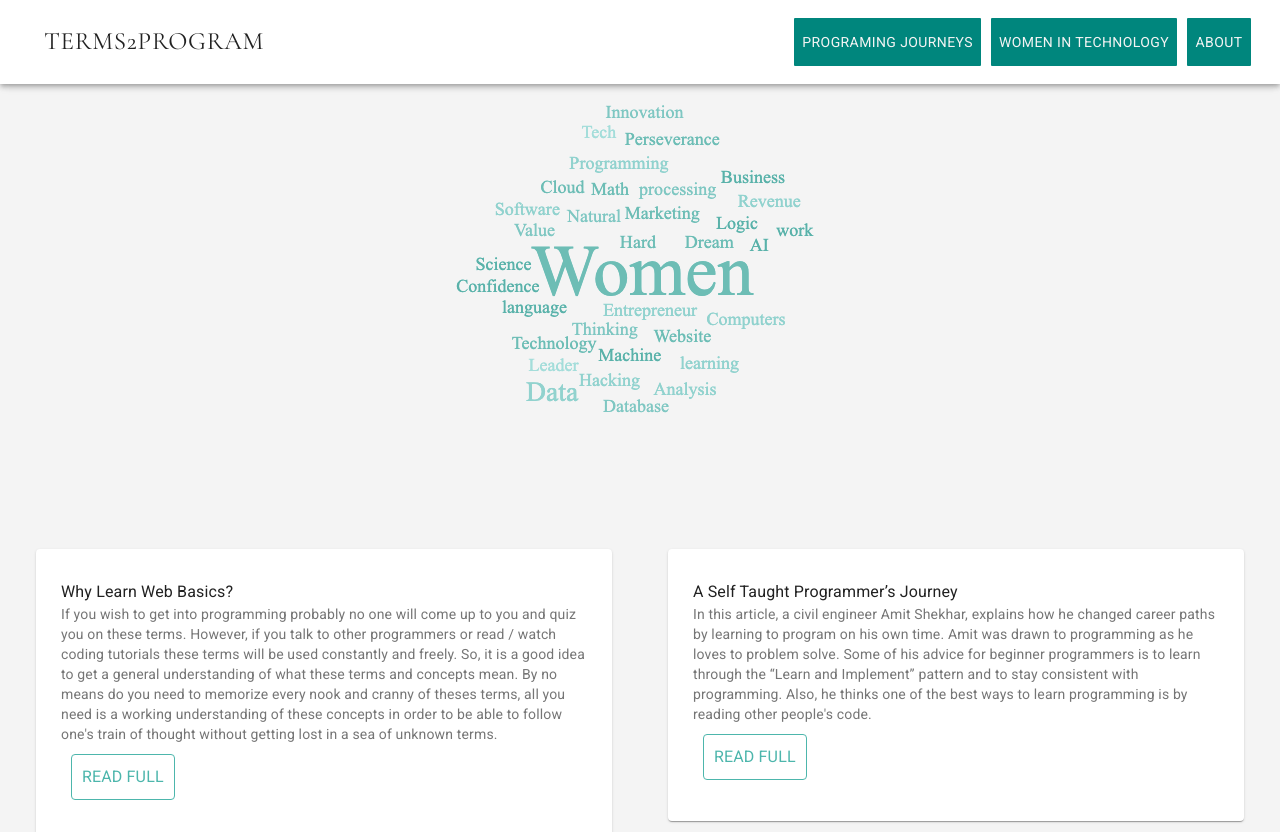
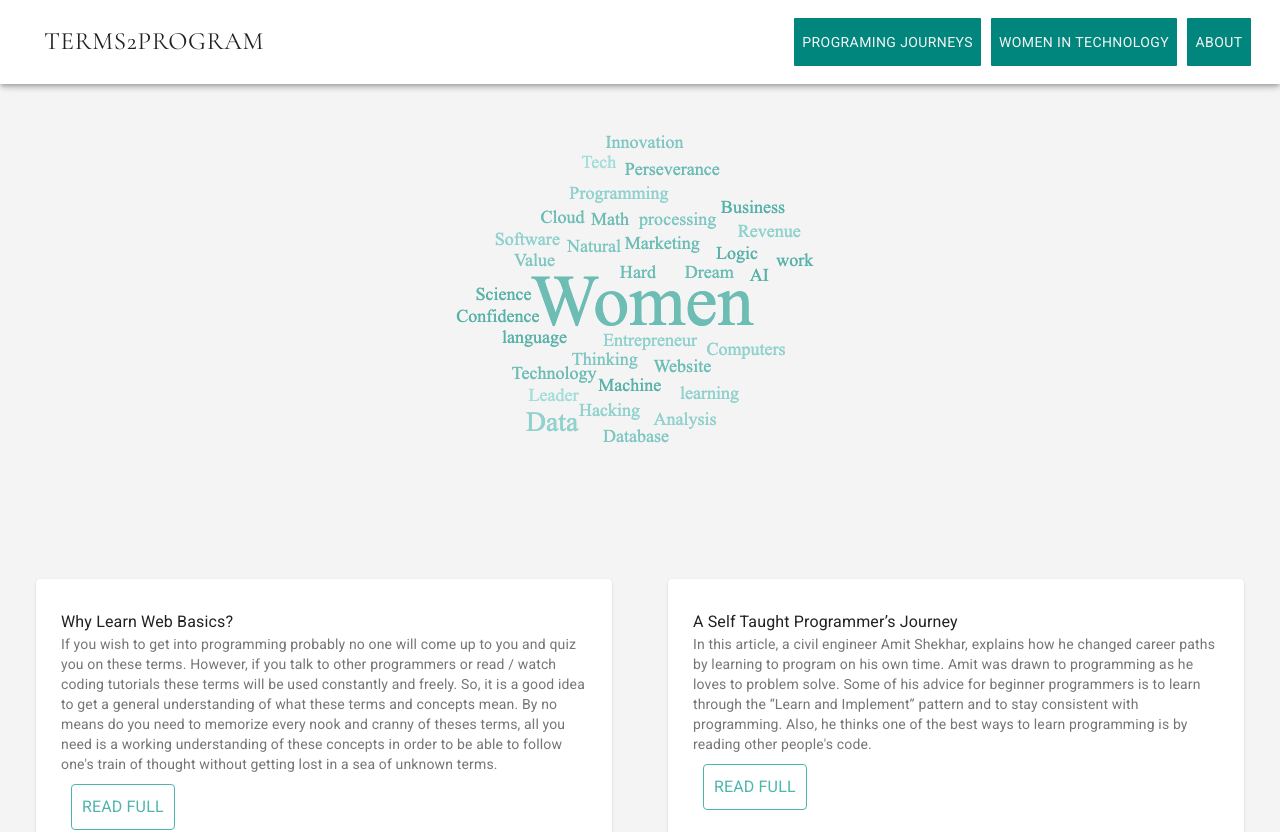
Before and after one commit to kristina-arezina/terms-2-program, a React (Create React App) app: page /women-in-tech in a window 1280 px wide. Shown: the top 832 px of the page. Built offline with nearby package versions, Linux system fonts and the light colour scheme.

Commit message:
did not fix margin issue

```diff
--- a/src/components/WomenInTech/Grid.js
+++ b/src/components/WomenInTech/Grid.js
@@ -13,7 +13,6 @@ const useStyles = makeStyles(theme => ({
     padding: theme.spacing(2),
     textAlign: 'center',
     color: theme.palette.text.secondary,
-    padding:25,
     fontFamily:"century gothic",
   },
   typographyJourneys: {
--- a/src/components/WomenInTech/ImageHeader.js
+++ b/src/components/WomenInTech/ImageHeader.js
@@ -10,6 +10,7 @@ const useStyles = makeStyles(theme => ({
     flexGrow: 1,
   },
   paper: {
+    paddingTop:30,
     itemAlign:"center",
     textTransform: 'uppercase',
     backgroundColor:"#f4f4f4",
```
